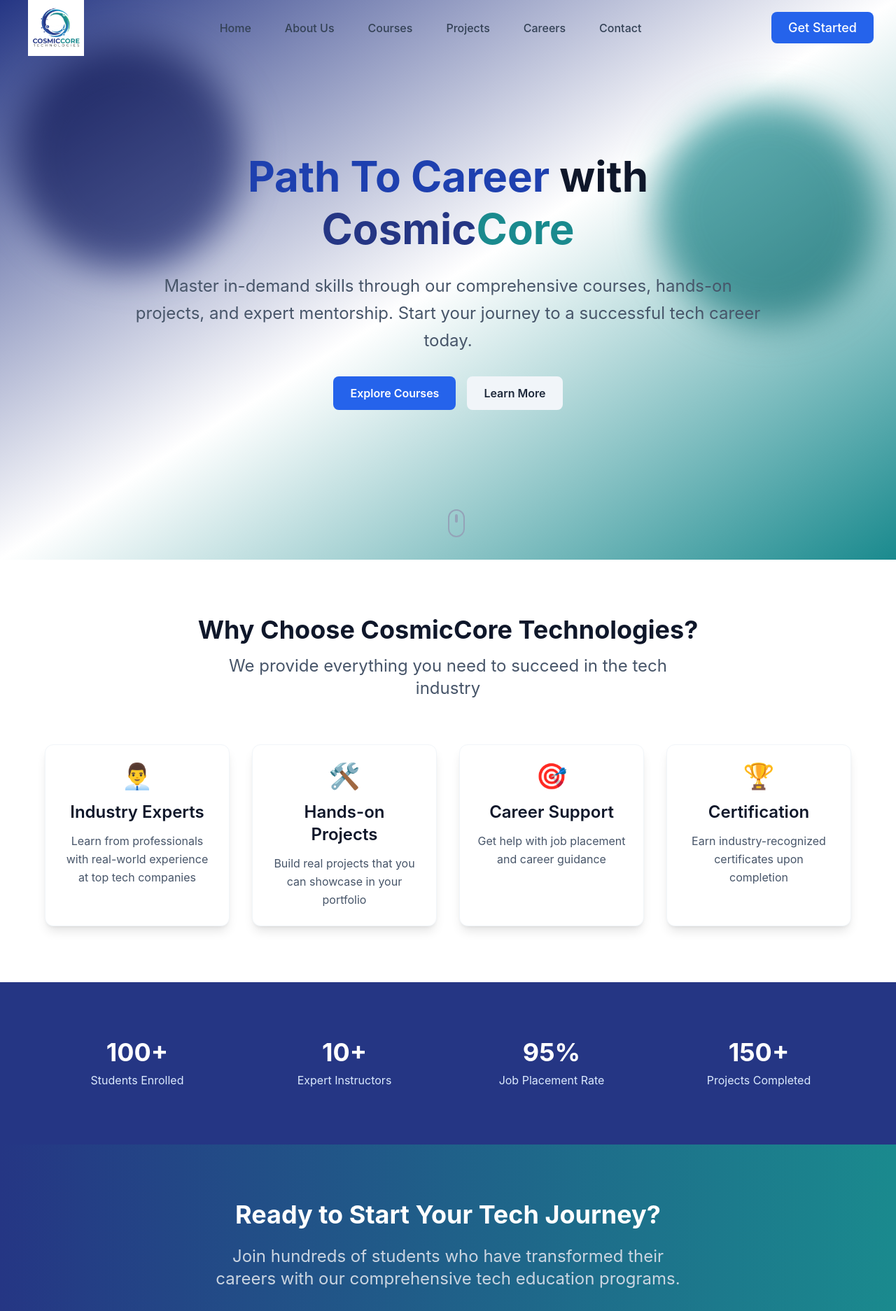
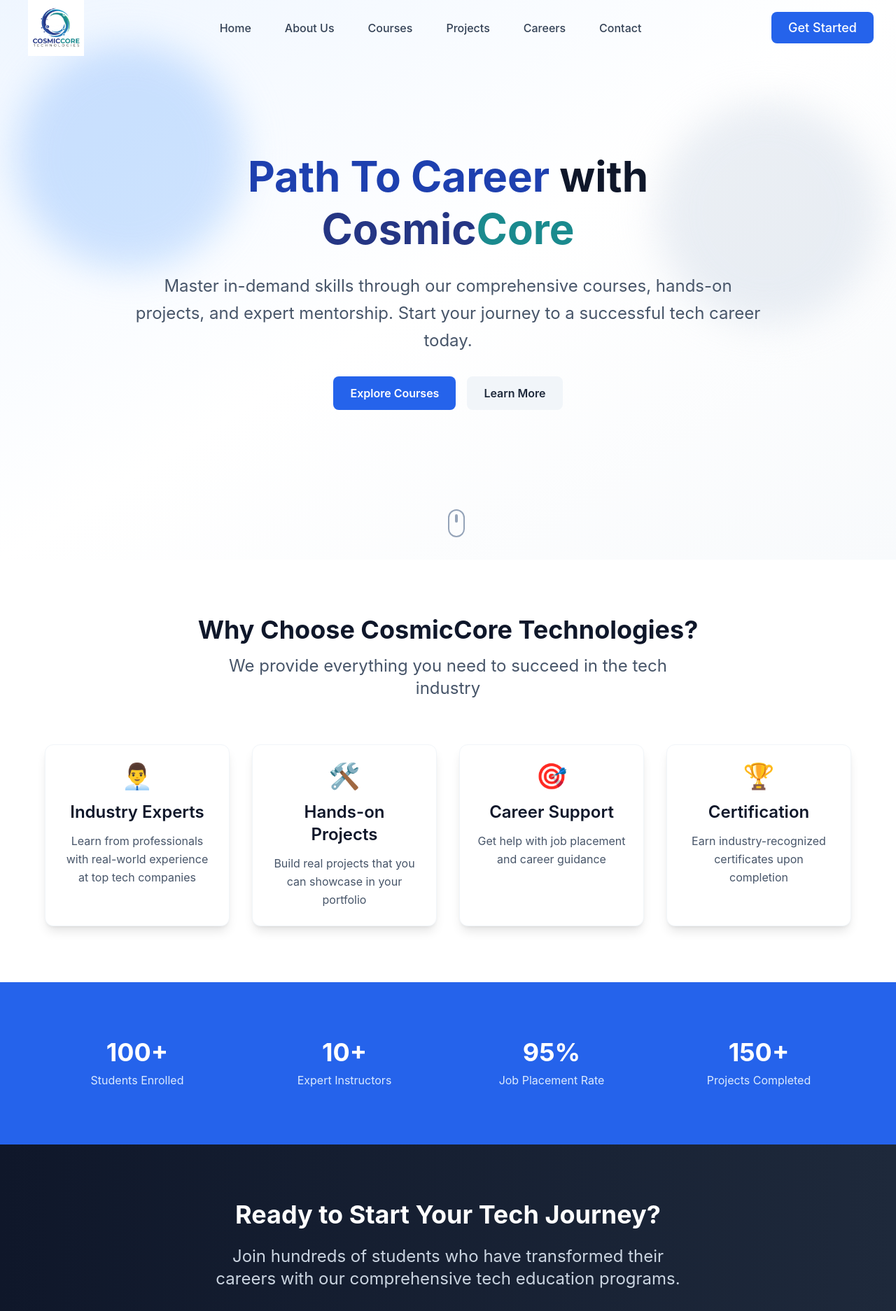
Before and after one commit to vamsireddy22/cosmic-core-website, a React (Create React App) app: page / in a window 1280 px wide. Shown: the top 1874 px of the page at 70% size. Built offline with nearby package versions, Linux system fonts and the light colour scheme.

Commit message:
revert(home): restore original Home page colors (primary/secondary palette)

```diff
--- a/src/pages/Home.tsx
+++ b/src/pages/Home.tsx
@@ -15,11 +15,11 @@ const Home: React.FC = () => {
   return (
     <div className="min-h-screen">
       {/* Hero Section */}
-      <section className="relative mobile-hero bg-gradient-to-br from-brand-blue via-white to-brand-teal overflow-hidden">
+      <section className="relative mobile-hero bg-gradient-to-br from-primary-50 via-white to-secondary-50 overflow-hidden">
         {/* Background Elements */}
         <div className="absolute inset-0 overflow-hidden">
           <motion.div
-            className="absolute top-20 left-10 w-48 h-48 sm:w-72 sm:h-72 bg-brand-blue rounded-full mix-blend-multiply filter blur-xl opacity-70"
+            className="absolute top-20 left-10 w-48 h-48 sm:w-72 sm:h-72 bg-primary-200 rounded-full mix-blend-multiply filter blur-xl opacity-70"
             animate={{
               scale: [1, 1.2, 1],
               rotate: [0, 180, 360],
@@ -31,7 +31,7 @@ const Home: React.FC = () => {
             }}
           />
           <motion.div
-            className="absolute top-40 right-10 w-48 h-48 sm:w-72 sm:h-72 bg-brand-teal rounded-full mix-blend-multiply filter blur-xl opacity-70"
+            className="absolute top-40 right-10 w-48 h-48 sm:w-72 sm:h-72 bg-secondary-200 rounded-full mix-blend-multiply filter blur-xl opacity-70"
             animate={{
               scale: [1.2, 1, 1.2],
               rotate: [360, 180, 0],
@@ -137,7 +137,7 @@ const Home: React.FC = () => {
       </section>
 
       {/* Stats Section */}
-      <section className="section-padding bg-brand-blue">
+      <section className="section-padding bg-primary-600">
         <div className="container-custom">
           <div className="mobile-stats">
             {stats.map((stat, index) => (
@@ -162,7 +162,7 @@ const Home: React.FC = () => {
       </section>
 
       {/* CTA Section */}
-      <section className="section-padding bg-gradient-to-r from-brand-blue to-brand-teal">
+      <section className="section-padding bg-gradient-to-r from-secondary-900 to-secondary-800">
         <div className="container-custom text-center">
           <motion.div
             initial={{ opacity: 0, y: 30 }}
```
